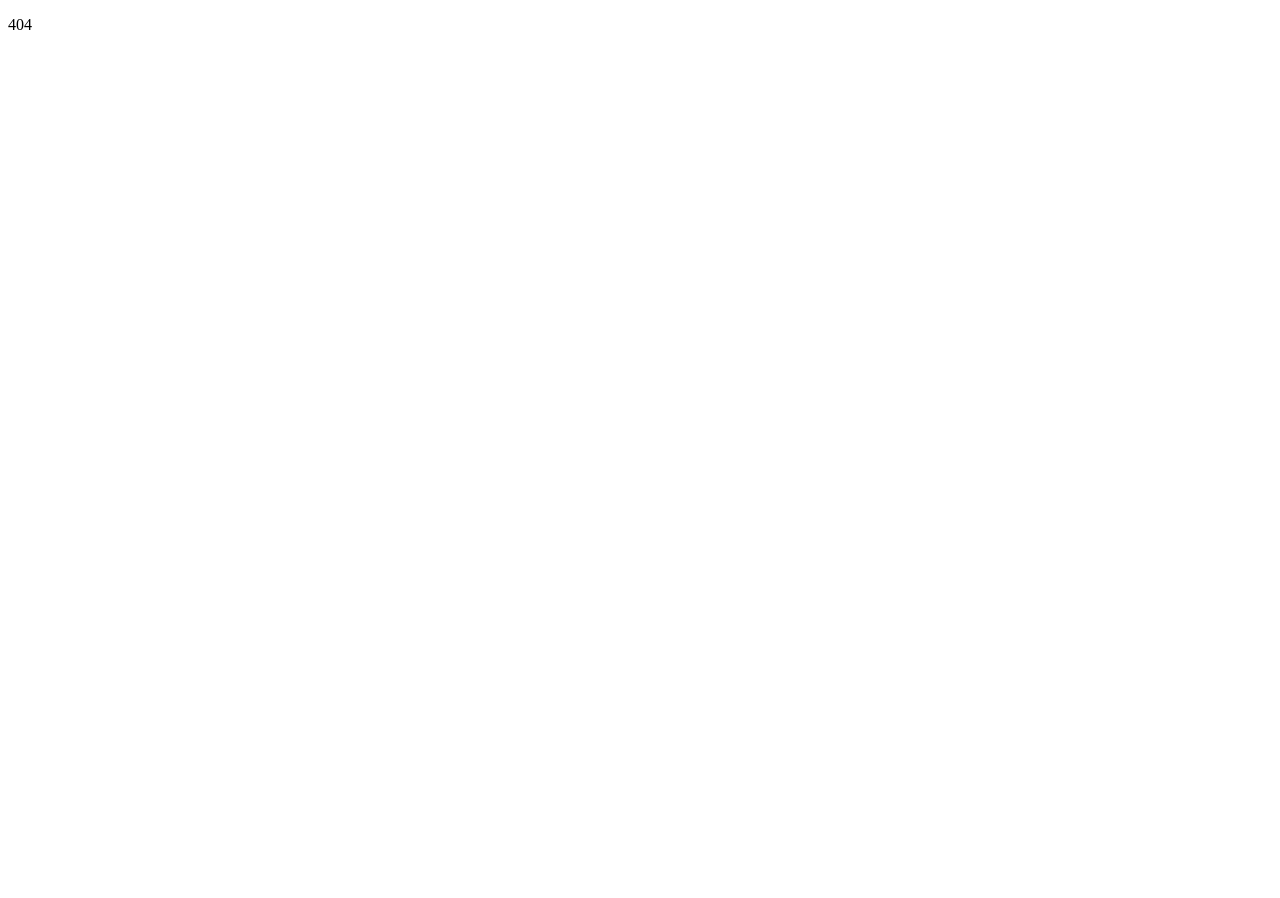
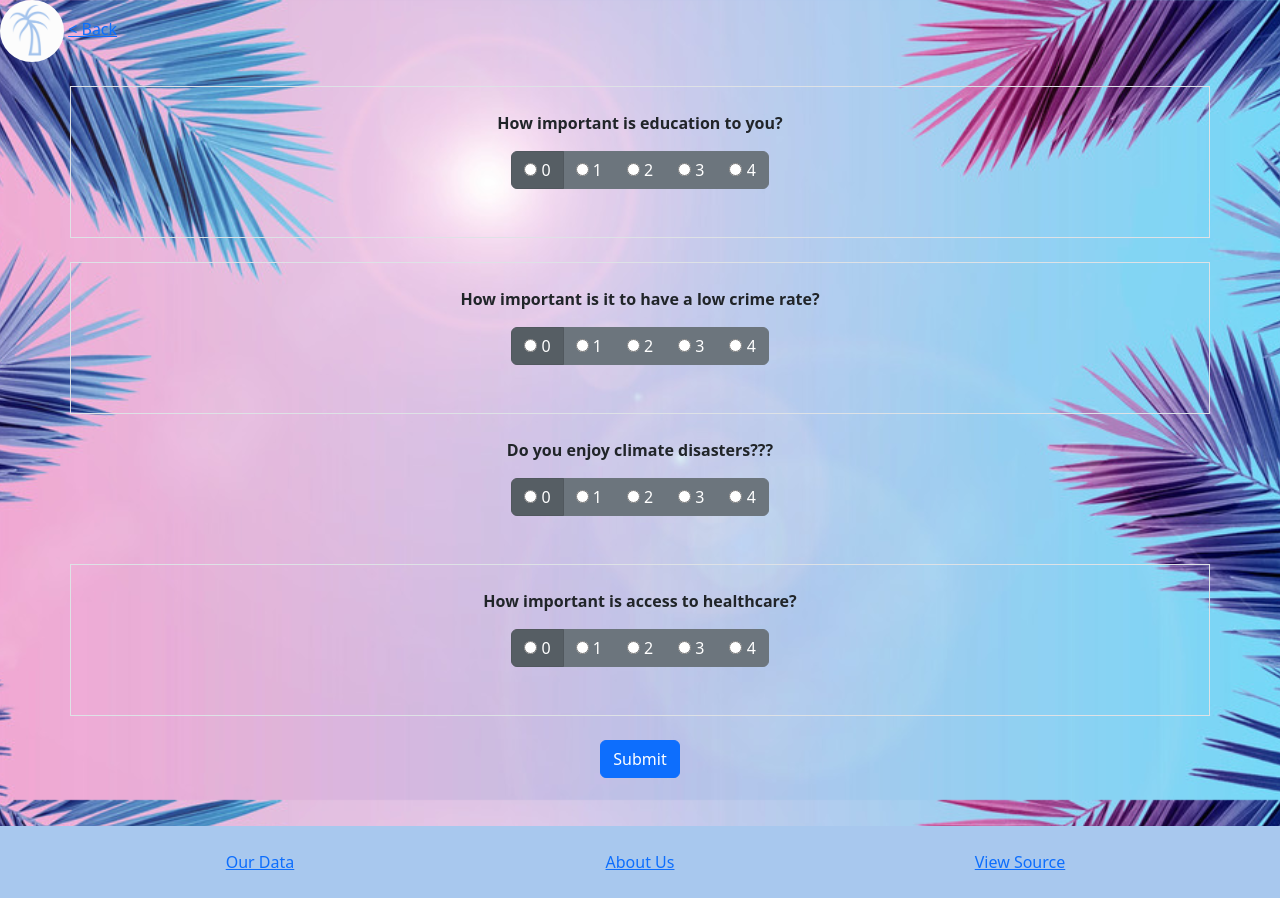
Before and after one commit to cbonesteel/tropical-bliss, a Flask app: page /survey in a window 1280 px wide. Before the commit the page is almost empty. Before the commit the page ends 30 px from the top, so only its background shows below. Run offline with Flask 2, Linux system fonts and the light colour scheme.

Commit message:
survey update

```diff
--- a/application.py
+++ b/application.py
@@ -23,6 +23,10 @@ def data():
 def aboutus():
     return render_template('aboutus.html')
 
+@app.route('/survey')
+def survey():
+    return render_template('survey.html')
+
 @app.errorhandler(404)
 def page_not_found(error):
     return render_template('error/404.html')
--- /dev/null
+++ b/templates/survey.html
@@ -0,0 +1,213 @@
+{% extends "base.html" %}
+{% block title %}Survey{% endblock %}
+{% block header %}
+
+<img src="pictures/logo/tree-logo.png" class="rounded-circle" alt="Tropical Bliss Logo" style="width: 5%;height: 5%;">
+<a href="/">&lt; Back</a>
+
+{% endblock %}
+
+{% block content %}
+
+<div class="container p-4 my-4 border">
+    <form action="/survey" method="post">
+        <div class="text-center">
+            <p>
+              <strong>How important is education to you?</strong>
+            </p>
+
+        <!--
+            <div class="btn-toolbar justify-content-center" role="toolbar" aria-label="Toolbar with button groups">
+                <div class="btn-group-lg" role="group" aria-label="First group" >
+                <button type="radio" class="rounded-circle border border-white" id="teacher0" name="teacher">1</button>
+                <button type="radio" class="rounded-circle border border-white" id="teacher1" name="teacher">2</button>
+                <button type="radio" class="rounded-circle border border-white" id="teacher2" name="teacher">3</button>
+                <button type="radio" class="rounded-circle border border-white" id="teacher3" name="teacher">4</button>
+                <button type="radio" class="rounded-circle border border-white" id="teacher4" name="teacher">5</button>
+
+                <input type="radio" name="4" value="4">4
+                <button class="rounded-circle button button1">Green</button>
+                <button type="button" class="btn btn-light m-2">3</button>
+                <button type="button" class="btn btn-light m-2">4</button>
+                <button type="button" class="btn btn-light m-2">5</button>
+                -->
+
+                <div class="btn-group btn-group-toggle" data-toggle="buttons">
+                  <label class="btn btn-secondary active">
+                    <input type="radio" name="teacher" id="teacher1" autocomplete="off"> 0
+                  </label>
+                  <label class="btn btn-secondary">
+                    <input type="radio" name="teacher" id="teacher2" autocomplete="off"> 1
+                  </label>
+                  <label class="btn btn-secondary">
+                    <input type="radio" name="teacher" id="teacher3" autocomplete="off"> 2
+                  </label>
+                  <label class="btn btn-secondary">
+                    <input type="radio" name="teacher" id="teacher4" autocomplete="off"> 3
+                  </label>
+                  <label class="btn btn-secondary">
+                    <input type="radio" name="teacher" id="teacher5" autocomplete="off"> 4
+                  </label>
+                </div>
+                <br>
+                <br>
+                </div>
+            </div>
+          </div>
+        </form>
+      </div>
+
+
+
+
+  <div class="container p-4 my-4 border">
+  <form>
+          <div class="text-center">
+              <p>
+                <strong>How important is it to have a low crime rate?</strong>
+              </p>
+
+          <!--
+              <div class="btn-toolbar justify-content-center" role="toolbar" aria-label="Toolbar with button groups">
+                  <div class="btn-group-lg" role="group" aria-label="First group" >
+                  <button type="radio" class="rounded-circle border border-white" id="teacher0" name="teacher">1</button>
+                  <button type="radio" class="rounded-circle border border-white" id="teacher1" name="teacher">2</button>
+                  <button type="radio" class="rounded-circle border border-white" id="teacher2" name="teacher">3</button>
+                  <button type="radio" class="rounded-circle border border-white" id="teacher3" name="teacher">4</button>
+                  <button type="radio" class="rounded-circle border border-white" id="teacher4" name="teacher">5</button>
+
+                  <input type="radio" name="4" value="4">4
+                  <button class="rounded-circle button button1">Green</button>
+                  <button type="button" class="btn btn-light m-2">3</button>
+                  <button type="button" class="btn btn-light m-2">4</button>
+                  <button type="button" class="btn btn-light m-2">5</button>
+                  -->
+
+                  <div class="btn-group btn-group-toggle" data-toggle="buttons">
+                    <label class="btn btn-secondary active">
+                      <input type="radio" name="teacher" id="teacher1" autocomplete="off"> 0
+                    </label>
+                    <label class="btn btn-secondary">
+                      <input type="radio" name="teacher" id="teacher2" autocomplete="off"> 1
+                    </label>
+                    <label class="btn btn-secondary">
+                      <input type="radio" name="teacher" id="teacher3" autocomplete="off"> 2
+                    </label>
+                    <label class="btn btn-secondary">
+                      <input type="radio" name="teacher" id="teacher4" autocomplete="off"> 3
+                    </label>
+                    <label class="btn btn-secondary">
+                      <input type="radio" name="teacher" id="teacher5" autocomplete="off"> 4
+                    </label>
+                  </div>
+                  <br>
+                  <br>
+                  </div>
+              </div>
+            </div>
+    </form>
+  </div>
+
+
+    <form>
+            <div class="text-center">
+                <p>
+                  <strong>Do you enjoy climate disasters???</strong>
+                </p>
+
+            <!--
+                <div class="btn-toolbar justify-content-center" role="toolbar" aria-label="Toolbar with button groups">
+                    <div class="btn-group-lg" role="group" aria-label="First group" >
+                    <button type="radio" class="rounded-circle border border-white" id="teacher0" name="teacher">1</button>
+                    <button type="radio" class="rounded-circle border border-white" id="teacher1" name="teacher">2</button>
+                    <button type="radio" class="rounded-circle border border-white" id="teacher2" name="teacher">3</button>
+                    <button type="radio" class="rounded-circle border border-white" id="teacher3" name="teacher">4</button>
+                    <button type="radio" class="rounded-circle border border-white" id="teacher4" name="teacher">5</button>
+
+                    <input type="radio" name="4" value="4">4
+                    <button class="rounded-circle button button1">Green</button>
+                    <button type="button" class="btn btn-light m-2">3</button>
+                    <button type="button" class="btn btn-light m-2">4</button>
+                    <button type="button" class="btn btn-light m-2">5</button>
+                    -->
+
+                    <div class="btn-group btn-group-toggle" data-toggle="buttons">
+                      <label class="btn btn-secondary active">
+                        <input type="radio" name="teacher" id="teacher1" autocomplete="off"> 0
+                      </label>
+                      <label class="btn btn-secondary">
+                        <input type="radio" name="teacher" id="teacher2" autocomplete="off"> 1
+                      </label>
+                      <label class="btn btn-secondary">
+                        <input type="radio" name="teacher" id="teacher3" autocomplete="off"> 2
+                      </label>
+                      <label class="btn btn-secondary">
+                        <input type="radio" name="teacher" id="teacher4" autocomplete="off"> 3
+                      </label>
+                      <label class="btn btn-secondary">
+                        <input type="radio" name="teacher" id="teacher5" autocomplete="off"> 4
+                      </label>
+                    </div>
+                    <br>
+                    <br>
+                    </div>
+                </div>
+              </div>
+      </form>
+    </div>
+
+
+  <div class="container p-4 my-4 border">
+    <form>
+            <div class="text-center">
+                <p>
+                  <strong>How important is access to healthcare?</strong>
+                </p>
+
+            <!--
+                <div class="btn-toolbar justify-content-center" role="toolbar" aria-label="Toolbar with button groups">
+                    <div class="btn-group-lg" role="group" aria-label="First group" >
+                    <button type="radio" class="rounded-circle border border-white" id="teacher0" name="teacher">1</button>
+                    <button type="radio" class="rounded-circle border border-white" id="teacher1" name="teacher">2</button>
+                    <button type="radio" class="rounded-circle border border-white" id="teacher2" name="teacher">3</button>
+                    <button type="radio" class="rounded-circle border border-white" id="teacher3" name="teacher">4</button>
+                    <button type="radio" class="rounded-circle border border-white" id="teacher4" name="teacher">5</button>
+
+                    <input type="radio" name="4" value="4">4
+                    <button class="rounded-circle button button1">Green</button>
+                    <button type="button" class="btn btn-light m-2">3</button>
+                    <button type="button" class="btn btn-light m-2">4</button>
+                    <button type="button" class="btn btn-light m-2">5</button>
+                    -->
+
+                    <div class="btn-group btn-group-toggle" data-toggle="buttons">
+                      <label class="btn btn-secondary active">
+                        <input type="radio" name="teacher" id="teacher1" autocomplete="off"> 0
+                      </label>
+                      <label class="btn btn-secondary">
+                        <input type="radio" name="teacher" id="teacher2" autocomplete="off"> 1
+                      </label>
+                      <label class="btn btn-secondary">
+                        <input type="radio" name="teacher" id="teacher3" autocomplete="off"> 2
+                      </label>
+                      <label class="btn btn-secondary">
+                        <input type="radio" name="teacher" id="teacher4" autocomplete="off"> 3
+                      </label>
+                      <label class="btn btn-secondary">
+                        <input type="radio" name="teacher" id="teacher5" autocomplete="off"> 4
+                      </label>
+                    </div>
+                    <br>
+                    <br>
+                    </div>
+                </div>
+              </div>
+        <div class="container text-center">
+          <button type="submit" class="btn btn-primary" id="survey-submit">Submit</button>
+        </div>
+      </form>
+    </div>
+
+
+
+{% endblock %}
```
Also changed, not shown: static/css/style.css (+30 -0 lines), templates/index.html (+10 -5 lines).
